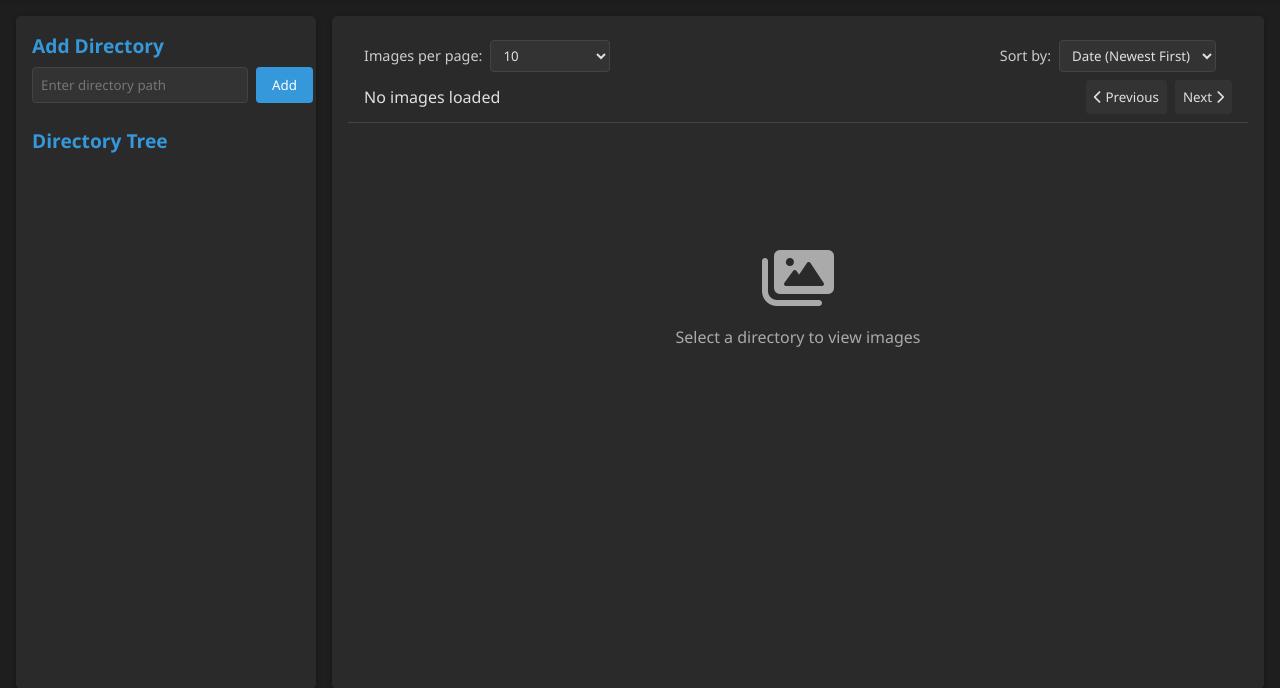
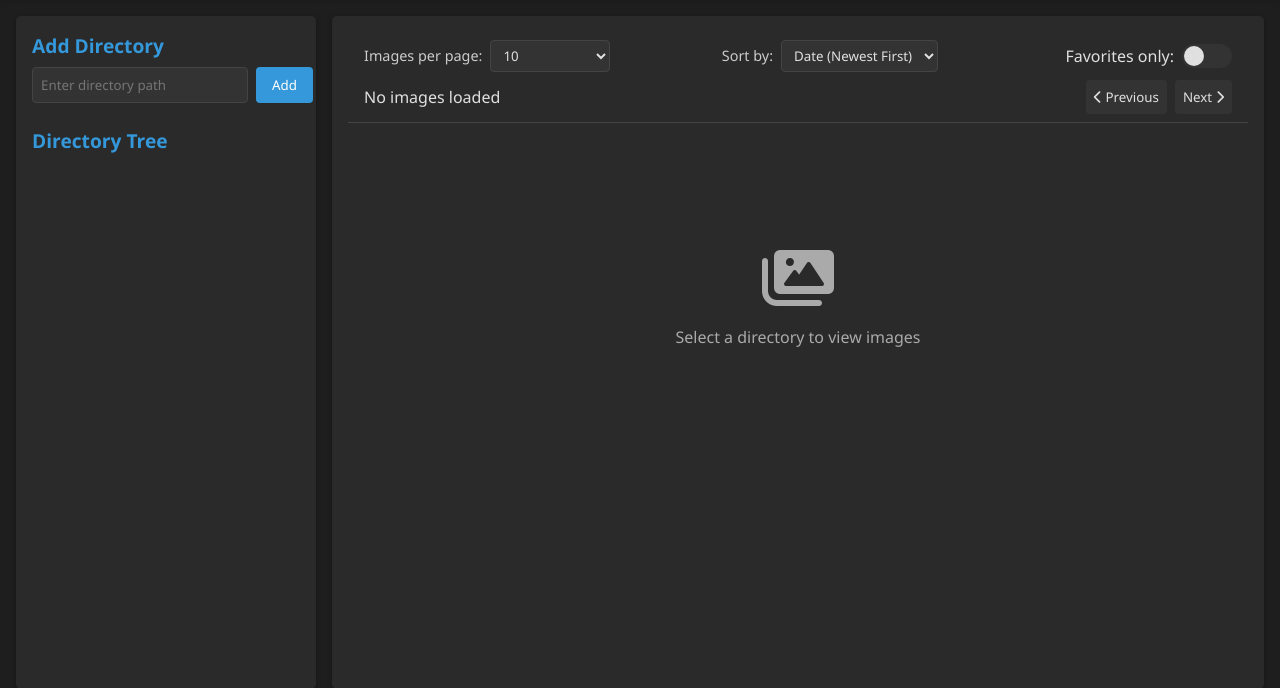
Before and after one commit to LRTuladhar/speedy, a Flask app: page / in a window 1280 px wide. Shown: the part 95-783 px from the top of the page. Run offline with Flask 3, Linux system fonts and the light colour scheme.

Commit message:
favorite filter toggle

```diff
--- a/favorites.json
+++ b/favorites.json
@@ -1,23 +1,6 @@
 {
   "favorited_images": [
-    "/Volumes/Pictures/LoojaPics/GalaxyPics/20130128_180454.jpg",
-    "/Volumes/Pictures/LoojaPics/GalaxyPics/20121226_104131.jpg",
-    "/Volumes/Pictures/LoojaPics/GalaxyPics/20130210_143528.jpg",
-    "/Volumes/Pictures/LoojaPics/GalaxyPics/20130114_074056.jpg",
-    "/Volumes/Pictures/LoojaPics/GalaxyPics/20130117_223252.jpg",
-    "/Users/Looja/Downloads/IMG_7642.jpg",
-    "/Volumes/Pictures/LoojaPics/GalaxyPics/20130114_074056.jpg",
-    "/Volumes/Pictures/LoojaPics/GalaxyPics/20130126_200011.jpg",
-    "/Volumes/Pictures/LoojaPics/GalaxyPics/20130121_102538.jpg",
-    "/Volumes/Pictures/LoojaPics/GalaxyPics/20130113_113934.jpg",
-    "/Volumes/Pictures/LoojaPics/GalaxyPics/20130210_143244.jpg",
-    "/Volumes/Pictures/LoojaPics/GalaxyPics/20121231_190830.jpg",
-    "/Volumes/Pictures/LoojaPics/GalaxyPics/20130210_143244.jpg",
-    "/Volumes/Pictures/LoojaPics/GalaxyPics/20121228_142335.jpg",
-    "/Volumes/Pictures/LoojaPics/GalaxyPics/20130114_074159.jpg",
-    "/Volumes/Pictures/LoojaPics/GalaxyPics/20130121_142058.jpg",
-    "/Volumes/Pictures/LoojaPics/GalaxyPics/20130126_200011.jpg",
-    "/Volumes/Pictures/LoojaPics/Olympus/OlympusMisc/P1011234.JPG",
+    "/Volumes/Pictures/LoojaPics/Olympus/OlympusMisc/P1011230.JPG",
     "/Volumes/Pictures/LoojaPics/Olympus/OlympusMisc/P1013127.JPG"
   ]
 }
--- a/static/css/styles.css
+++ b/static/css/styles.css
@@ -343,11 +343,10 @@
     margin-bottom: 0;
 }
 
-.pagination-controls, .sort-controls {
+.pagination-controls, .sort-controls, .filter-controls {
     display: flex;
     align-items: center;
     gap: 0.5rem;
-    margin-right: 1rem;
 }
 
 .pagination-controls select, .sort-controls select {
@@ -824,6 +823,47 @@
     box-shadow: 0 0 20px rgba(0, 0, 0, 0.5);
 }
 
+/* Toggle button styles */
+.toggle-button {
+    position: relative;
+    display: inline-block;
+    width: 50px;
+    height: 24px;
+    background-color: #333;
+    border-radius: 12px;
+    border: none;
+    cursor: pointer;
+    transition: background-color 0.3s;
+    outline: none;
+}
+
+.toggle-button:hover {
+    background-color: #444;
+}
+
+.toggle-button.active {
+    background-color: #3498db;
+}
+
+.toggle-slider {
+    position: absolute;
+    top: 2px;
+    left: 2px;
+    width: 20px;
+    height: 20px;
+    background-color: #e0e0e0;
+    border-radius: 50%;
+    transition: transform 0.3s;
+}
+
+.toggle-button.active .toggle-slider {
+    transform: translateX(26px);
+}
+
+.filter-controls {
+    margin-left: 1rem;
+}
+
 .nav-button {
     background-color: rgba(0, 0, 0, 0.5);
     color: white;
--- a/static/js/main.js
+++ b/static/js/main.js
@@ -55,6 +55,9 @@
 
     // Initialize pagination controls
     initPaginationControls();
+
+    // Initialize favorites toggle button
+    initFavoritesToggle();
 
     // Initialize modal close buttons
     document.querySelectorAll('.modal .close').forEach(closeBtn => {
@@ -332,11 +335,55 @@
 
     console.log(`Original images: ${sortedImages.length}, After removing duplicates: ${validImages.length}`);
 
-    // Store the deduplicated images for pagination
+    // Check if favorites filter is active
+    const favoritesToggle = document.getElementById('favorites-toggle');
+    const showFavoritesOnly = favoritesToggle && favoritesToggle.classList.contains('active');
+
+    if (showFavoritesOnly) {
+        console.log('Filtering by favorites only');
+        // We need to check each image if it's favorited
+        const filteredImages = [];
+
+        // Create a promise for each image check
+        const checkPromises = validImages.map(img => {
+            return new Promise(resolve => {
+                checkImageFavorited(img.path, isFavorited => {
+                    if (isFavorited) {
+                        filteredImages.push(img);
+                    }
+                    resolve();
+                });
+            });
+        });
+
+        // Wait for all checks to complete, then update the UI
+        Promise.all(checkPromises).then(() => {
+            console.log(`Filtered to ${filteredImages.length} favorited images`);
+            currentImages = filteredImages;
+            continueRenderingImages(gallery);
+        });
+        return; // Exit early, rendering will continue after favorites check
+    }
+
+    // If not filtering by favorites, use all valid images
     currentImages = validImages;
-
+    continueRenderingImages(gallery);
+}
+
+// Helper function to continue rendering after potential favorites filtering
+function continueRenderingImages(gallery) {
+    // Check if we have any images to display
     if (currentImages.length === 0) {
-        gallery.innerHTML = '<div class="gallery-placeholder"><i class="fas fa-images"></i><p>No images found in this directory</p></div>';
+        // Show different message based on whether favorites filter is active
+        const favoritesToggle = document.getElementById('favorites-toggle');
+        const showFavoritesOnly = favoritesToggle && favoritesToggle.classList.contains('active');
+
+        if (showFavoritesOnly) {
+            gallery.innerHTML = '<div class="gallery-placeholder"><i class="fas fa-star"></i><p>No favorited images found in this directory</p></div>';
+        } else {
+            gallery.innerHTML = '<div class="gallery-placeholder"><i class="fas fa-images"></i><p>No images found in this directory</p></div>';
+        }
+
         updatePaginationControls(0, 0);
         // Reset selected image when no images
         selectedImageIndex = -1;
@@ -600,13 +647,45 @@
 }
 
 function formatTime(seconds) {
-    if (seconds < 60) {
-        return `${seconds}s`;
+    const minutes = Math.floor(seconds / 60);
+    const remainingSeconds = Math.floor(seconds % 60);
+
+    if (minutes > 0) {
+        return `${minutes}m ${remainingSeconds}s`;
     } else {
-        const minutes = Math.floor(seconds / 60);
-        const remainingSeconds = seconds % 60;
-        return `${minutes}m ${remainingSeconds}s`;
-    }
+        return `${remainingSeconds}s`;
+    }
+}
+
+// Initialize favorites toggle button
+function initFavoritesToggle() {
+    const toggleButton = document.getElementById('favorites-toggle');
+    if (!toggleButton) return;
+
+    toggleButton.addEventListener('click', function() {
+        // Toggle active class for styling
+        this.classList.toggle('active');
+
+        // Get the current active directory path
+        const activeTreeItem = document.querySelector('.tree-toggle.selected');
+        if (activeTreeItem) {
+            const treeItem = activeTreeItem.closest('.tree-item');
+            if (treeItem) {
+                const path = treeItem.getAttribute('data-path');
+                if (path) {
+                    console.log(`Favorites filter toggled: ${this.classList.contains('active')}, refreshing images for ${path}`);
+
+                    // If we have images in cache, re-render them with the filter
+                    if (imageCache[path]) {
+                        const gallery = document.getElementById('image-gallery');
+                        if (gallery) {
+                            renderImages(imageCache[path], gallery);
+                        }
+                    }
+                }
+            }
+        }
+    });
 }
 
 function scanDirectory(directoryPath) {
--- a/templates/index.html
+++ b/templates/index.html
@@ -82,6 +82,12 @@
                                 <option value="name-desc">Name (Z-A)</option>
                             </select>
                         </div>
+                        <div class="filter-controls">
+                            <label for="favorites-toggle">Favorites only:</label>
+                            <button id="favorites-toggle" class="toggle-button" title="Show favorites only">
+                                <span class="toggle-slider"></span>
+                            </button>
+                        </div>
                     </div>
                     <div class="control-row">
                         <div class="pagination-info">
```
